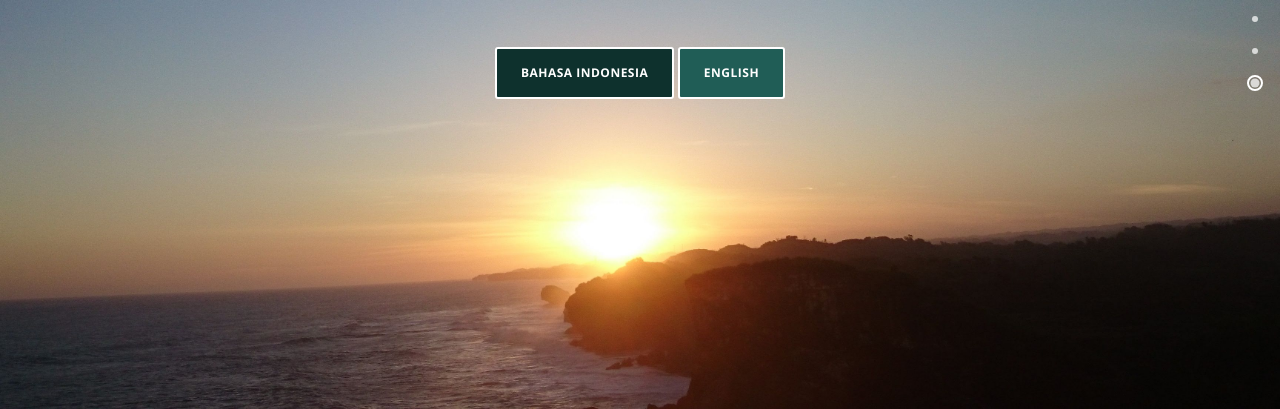
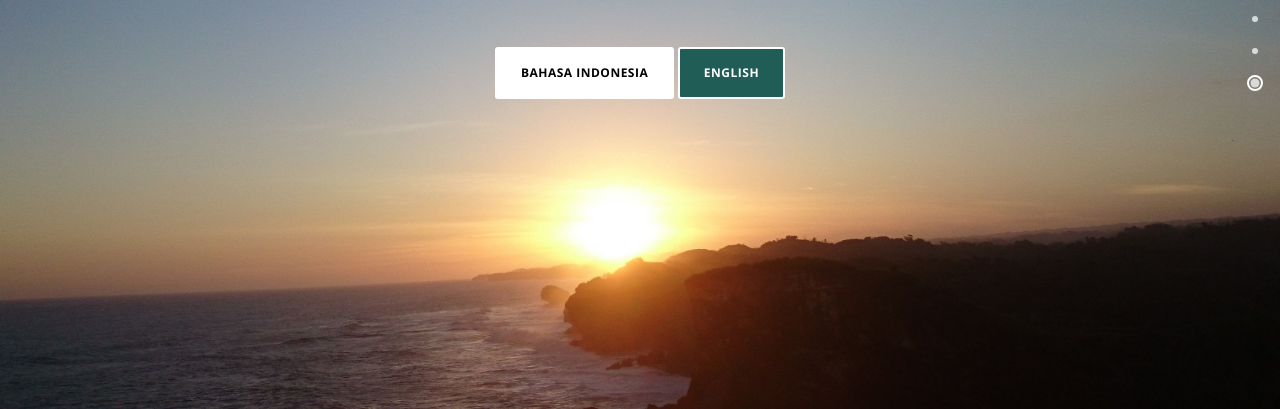
Before and after one commit to storymapsgunungkidul/storymapsgunungkidul, a plain HTML site: page index.html in a window 1280 px wide. In both pictures the pointer is over the link "BAHASA INDONESIA". Shown: the part 391-800 px from the top of the page. Drawn offline with nearby package versions, Linux system fonts and the light colour scheme.

Commit message:
Update templatemo-main.css
ganti warna hover main button

```diff
--- a/templatemo-main.css
+++ b/templatemo-main.css
@@ -164,7 +164,8 @@ color: #EAE6DF
 }
 
 .primary-button a:hover {
-  background-color: #0E312D;
+  background-color: #fff;
+  color: #000;
 }
 
 
```
